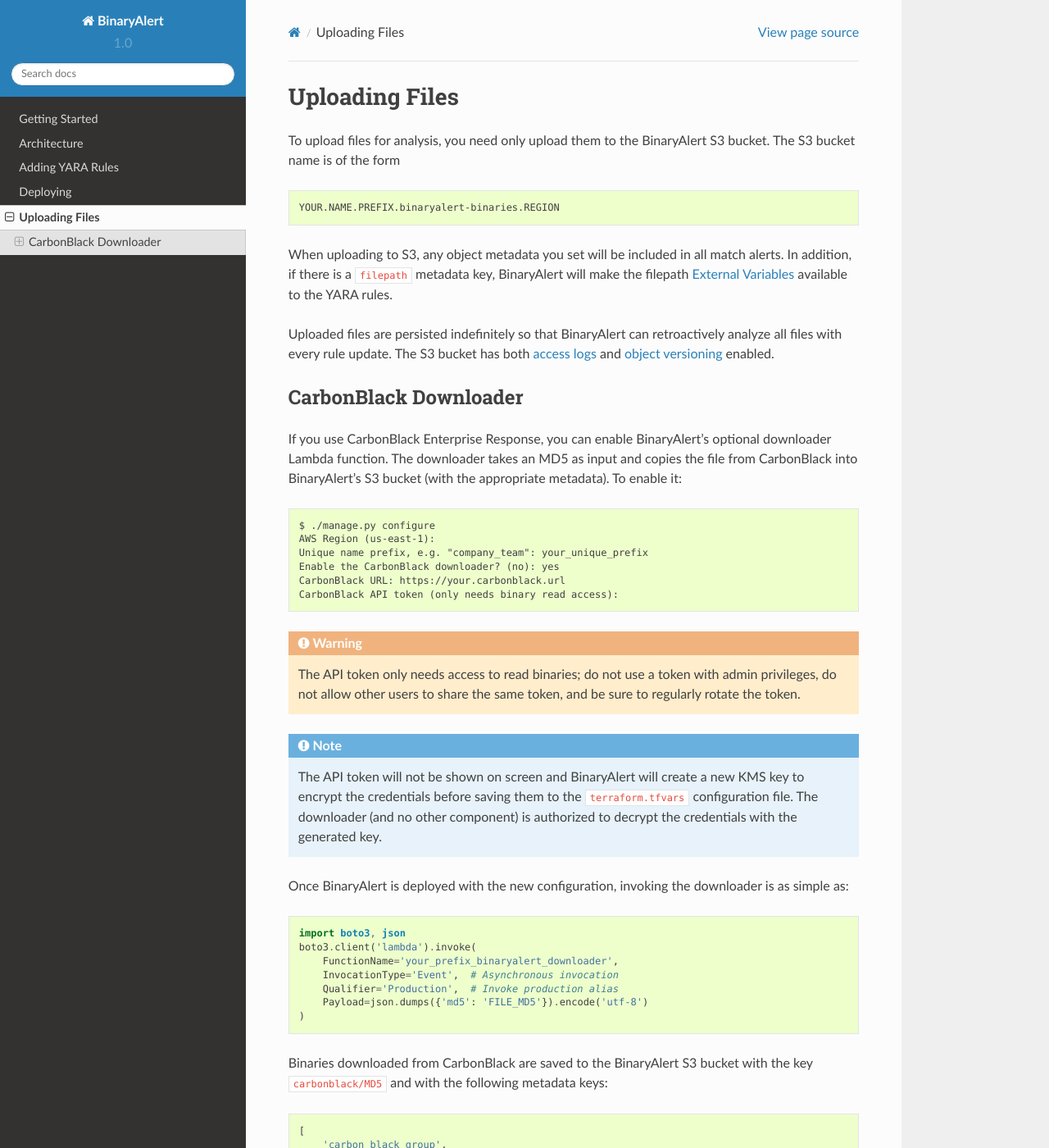
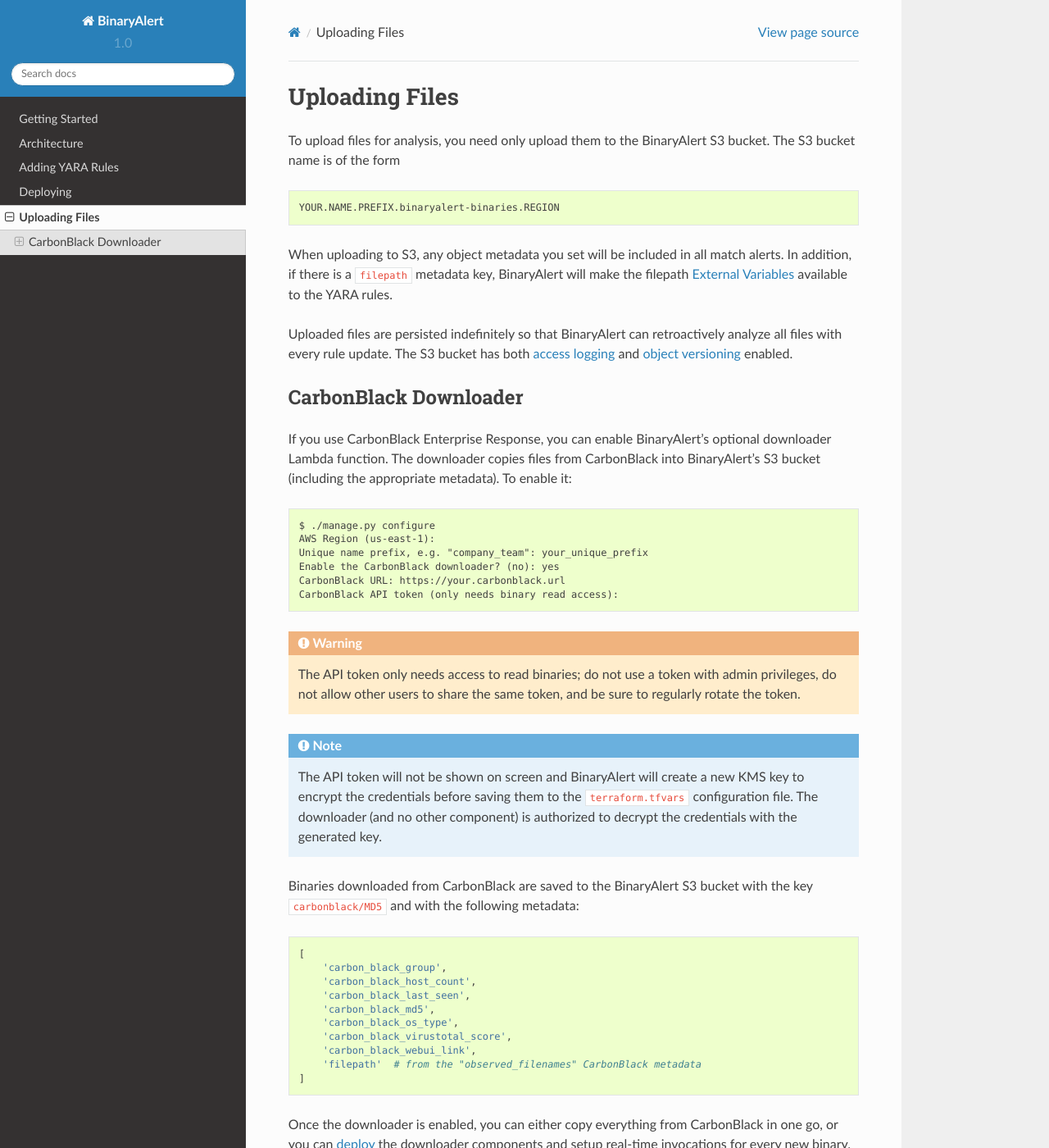
Before and after one commit to airbnb/binaryalert, a Sphinx documentation site: the page built from docs/source/uploading-files.rst, in a window 1280 px wide and 1400 px high. Shown: the whole window at 82% size. Built offline with Sphinx 7.4.7 and the Read the Docs theme 2.0.0, drawn with Linux system fonts in a browser that asks for light colours; some of the changed text lies outside the part shown.

Commit message:
Address feedback

```diff
--- a/docs/source/deploying.rst
+++ b/docs/source/deploying.rst
@@ -15,7 +15,7 @@
   $ ./manage.py apply        # Runs "terraform apply" to update the infrastructure
   $ ./manage.py analyze_all  # Starts a batch analysis of the entire S3 bucket
 
-.. warning:: To ensure new YARA rules are applied ASAP, *every* ``deploy`` starts a batch analysis. If this is undesired behavior, you can execute any of the aforementioned commands individually (e.g. only ``apply`` the changes).
+.. warning:: To ensure new YARA rules are applied ASAP, **every** ``deploy`` starts a batch analysis. If a batch analysis is already running or if you are not updating any YARA rules, you can just ``build`` and ``apply`` your changes.
 
 
 Terraform State
--- a/docs/source/index.rst
+++ b/docs/source/index.rst
@@ -28,8 +28,8 @@
 
 * `GitHub Repo <https://github.com/airbnb/binaryalert>`_
 * `Blog Post <https://medium.com/airbnb-engineering/binaryalert-real-time-serverless-malware-detection-ca44370c1b90>`_
-* `Slack <https://binaryalert.herokuapp.com/>`_
-* `Twitter <https://twitter.com/binaryalert_io>`_
+* `Slack <https://binaryalert.herokuapp.com/>`_ (unofficial)
+* `Twitter <https://twitter.com/binaryalert_io>`_ (unofficial)
 
 
 Table of Contents
--- a/docs/source/uploading-files.rst
+++ b/docs/source/uploading-files.rst
@@ -8,12 +8,12 @@
 
 When uploading to S3, any object metadata you set will be included in all match alerts. In addition, if there is a ``filepath`` metadata key, BinaryAlert will make the filepath :ref:`external-variables` available to the YARA rules.
 
-Uploaded files are persisted indefinitely so that BinaryAlert can retroactively analyze all files with every rule update. The S3 bucket has both `access logs <http://docs.aws.amazon.com/AmazonS3/latest/dev/ServerLogs.html>`_ and `object versioning <http://docs.aws.amazon.com/AmazonS3/latest/dev/ObjectVersioning.html>`_ enabled.
+Uploaded files are persisted indefinitely so that BinaryAlert can retroactively analyze all files with every rule update. The S3 bucket has both `access logging <http://docs.aws.amazon.com/AmazonS3/latest/dev/ServerLogs.html>`_ and `object versioning <http://docs.aws.amazon.com/AmazonS3/latest/dev/ObjectVersioning.html>`_ enabled.
 
 
 CarbonBlack Downloader
 ----------------------
-If you use CarbonBlack Enterprise Response, you can enable BinaryAlert's optional downloader Lambda function. The downloader takes an MD5 as input and copies the file from CarbonBlack into BinaryAlert's S3 bucket (with the appropriate metadata). To enable it:
+If you use CarbonBlack Enterprise Response, you can enable BinaryAlert's optional downloader Lambda function. The downloader copies files from CarbonBlack into BinaryAlert's S3 bucket (including the appropriate metadata). To enable it:
 
 .. code-block:: none
 
@@ -28,19 +28,7 @@
 
 .. note:: The API token will not be shown on screen and BinaryAlert will create a new KMS key to encrypt the credentials before saving them to the ``terraform.tfvars`` configuration file. The downloader (and no other component) is authorized to decrypt the credentials with the generated key.
 
-Once BinaryAlert is deployed with the new configuration, invoking the downloader is as simple as:
-
-.. code-block:: python
-
-  import boto3, json
-  boto3.client('lambda').invoke(
-      FunctionName='your_prefix_binaryalert_downloader',
-      InvocationType='Event',  # Asynchronous invocation
-      Qualifier='Production',  # Invoke production alias
-      Payload=json.dumps({'md5': 'FILE_MD5'}).encode('utf-8')
-  )
-
-Binaries downloaded from CarbonBlack are saved to the BinaryAlert S3 bucket with the key ``carbonblack/MD5`` and with the following metadata keys:
+Binaries downloaded from CarbonBlack are saved to the BinaryAlert S3 bucket with the key ``carbonblack/MD5`` and with the following metadata:
 
 .. code-block:: python
 
@@ -54,6 +42,9 @@
       'carbon_black_webui_link',
       'filepath'  # from the "observed_filenames" CarbonBlack metadata
   ]
+
+Once the downloader is enabled, you can either copy everything from CarbonBlack in one go, or you can `deploy <deploying.rst>`_ the downloader components and setup real-time invocations for every new binary.
+
 
 Copy All Files
 ..............
@@ -80,3 +71,15 @@
       description: CarbonBlack found a new binary: forward to BinaryAlert for YARA analysis.
       """
       return True
+
+If you don't use StreamAlert, you can invoke the downloader yourself:
+
+.. code-block:: python
+
+  import boto3, json
+  boto3.client('lambda').invoke(
+      FunctionName='your_prefix_binaryalert_downloader',
+      InvocationType='Event',  # Asynchronous invocation
+      Qualifier='Production',  # Invoke production alias
+      Payload=json.dumps({'md5': 'FILE_MD5'}).encode('utf-8')
+  )
```
